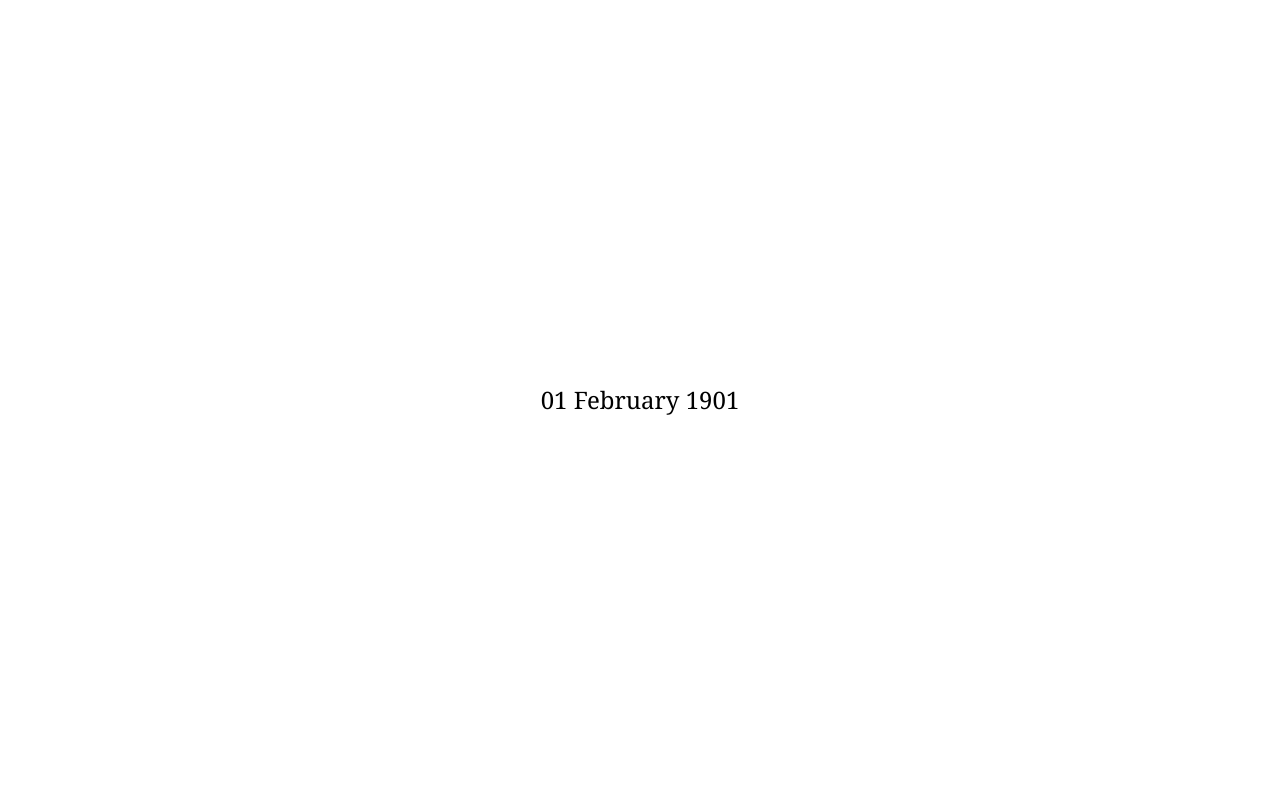
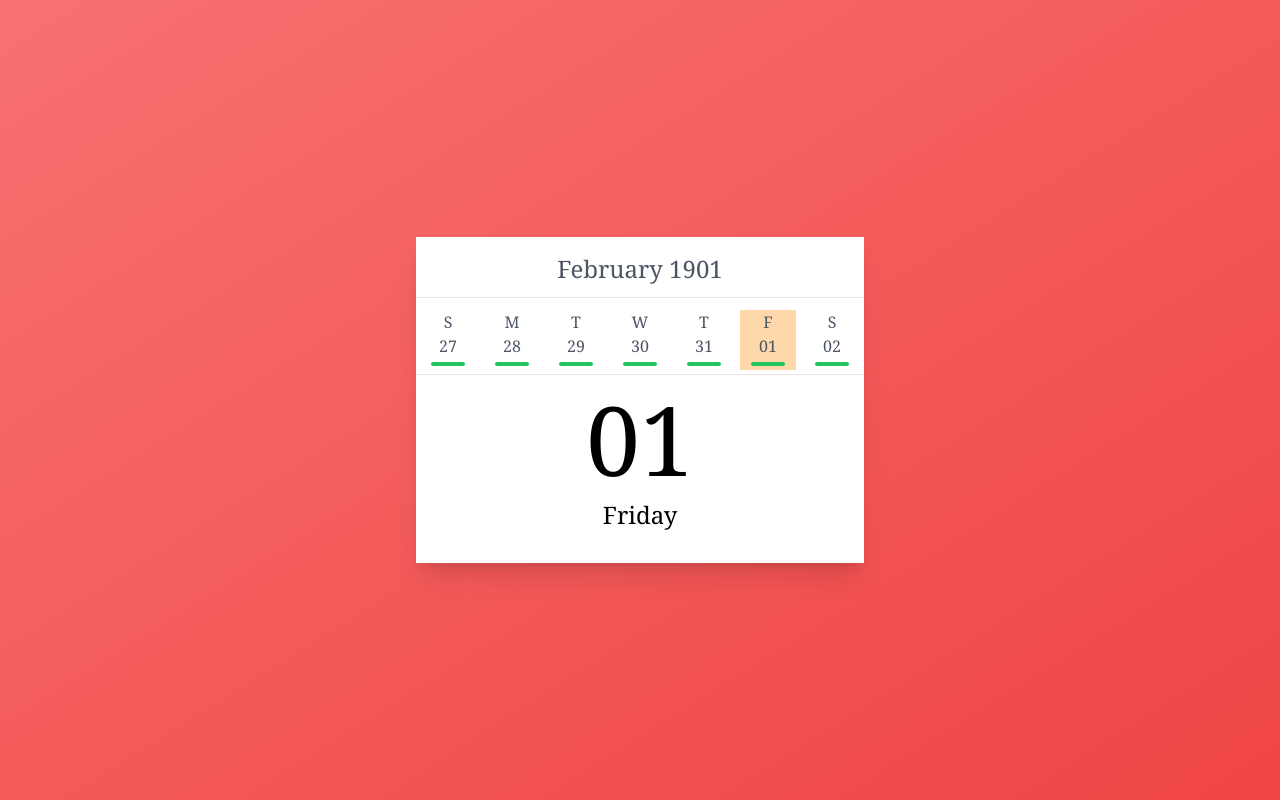
Before and after one commit to bakku/fast-like-east, a Vue app: page /days/1/1/1 in a window 1280 px wide. Built offline with nearby package versions, Linux system fonts and the light colour scheme.

Commit message:
Add first version of calendar widget

```diff
--- /dev/null
+++ b/src/components/dayView/DayCard.vue
@@ -0,0 +1,15 @@
+<script setup lang="ts">
+import DayCardHeader from "@/components/dayView/DayCardHeader.vue";
+import DayCardBody from "@/components/dayView/DayCardBody.vue";
+
+defineProps<{
+  date: Date;
+}>();
+</script>
+
+<template>
+  <div class="max-w-[28rem] w-[80%] shadow-xl pt-2 font-serif bg-white">
+    <day-card-header :date="date" />
+    <day-card-body :date="date" />
+  </div>
+</template>
--- /dev/null
+++ b/src/components/dayView/DayCardBody.vue
@@ -0,0 +1,17 @@
+<script setup lang="ts">
+import { format, getDay } from "date-fns";
+import { dateFnsLocalizer } from "@/lib/constants";
+
+defineProps<{
+  date: Date;
+}>();
+</script>
+
+<template>
+  <div class="flex flex-col">
+    <h1 class="text-8xl mt-4 text-center">{{ format(date, "dd") }}</h1>
+    <h1 class="text-2xl mt-3 mb-8 text-center">
+      {{ dateFnsLocalizer.day(getDay(date)) }}
+    </h1>
+  </div>
+</template>
--- /dev/null
+++ b/src/components/dayView/DayCardHeader.vue
@@ -0,0 +1,68 @@
+<script setup lang="ts">
+import {
+  eachDayOfInterval,
+  endOfWeek,
+  format,
+  getDate,
+  getDay,
+  getMonth,
+  getYear,
+  startOfWeek,
+} from "date-fns";
+import { currentDateFnsLocale, dateFnsLocalizer } from "@/lib/constants";
+import { daysEqual } from "@/lib/helpers";
+import router from "@/router";
+
+const props = defineProps<{
+  date: Date;
+}>();
+
+const weekDays = eachDayOfInterval({
+  start: startOfWeek(props.date),
+  end: endOfWeek(props.date),
+});
+
+const handleDayClick = (day: Date) => {
+  router.push({
+    name: "day",
+    params: {
+      day: getDate(day),
+      month: getMonth(day),
+      year: getYear(day),
+    },
+  });
+};
+</script>
+
+<template>
+  <div class="pt-2 pb-2">
+    <p class="text-2xl text-center text-gray-600">
+      {{ format(date, "MMMM yyyy", { locale: currentDateFnsLocale }) }}
+    </p>
+  </div>
+
+  <hr class="mb-2 mt-1" />
+
+  <div class="grid grid-cols-7 text-center text-gray-600">
+    <div
+      v-for="day in weekDays"
+      :key="day.getDate()"
+      :class="`flex flex-col justify-center items-center m-1 cursor-pointer ${
+        daysEqual(day, date) ? 'bg-orange-200' : ''
+      }`"
+      @click="handleDayClick(day)"
+    >
+      <p>
+        {{
+          dateFnsLocalizer.day(getDay(day), {
+            width: "narrow",
+          })
+        }}
+      </p>
+      <p>{{ format(day, "dd") }}</p>
+      <span class="w-[60%] h-1 bg-green-500 rounded-full mt-1 mb-1"></span>
+    </div>
+  </div>
+
+  <hr />
+</template>
--- /dev/null
+++ b/src/lib/constants.ts
@@ -0,0 +1,12 @@
+import { Locale } from "@/lib/types";
+import deLocale from "date-fns/locale/de";
+import enLocale from "date-fns/locale/en-GB";
+
+export const currentLocale =
+  navigator.language.split("-")[0] === "de" ? Locale.DE : Locale.EN;
+
+export const currentDateFnsLocale =
+  currentLocale === Locale.DE ? deLocale : enLocale;
+
+// We are only dealing with locales where the `localize` object is present.
+export const dateFnsLocalizer = currentDateFnsLocale.localize!!;
--- a/src/lib/helpers.ts
+++ b/src/lib/helpers.ts
@@ -1,11 +1,11 @@
-import { Locale } from "@/lib/types";
+import { getMonth, getDate, getYear } from "date-fns";
 
 export const isPositiveInteger = (str: string) => {
   const num = Number(str);
   return Number.isInteger(num) && num > 0;
 };
 
-export const getCurrentLocale = () => {
-  if (navigator.language.split("-")[0] === "de") return Locale.DE;
-  return Locale.EN;
-};
+export const daysEqual = (d1: Date, d2: Date) =>
+  getDate(d1) === getDate(d2) &&
+  getMonth(d1) === getMonth(d2) &&
+  getYear(d1) === getYear(d2);
--- a/src/main.ts
+++ b/src/main.ts
@@ -6,11 +6,11 @@ import router from "@/router";
 import translations from "@/i18n";
 
 import "@/assets/styles.css";
-import { getCurrentLocale } from "@/lib/helpers";
 import { Locale } from "@/lib/types";
+import { currentLocale } from "@/lib/constants";
 
 const i18n = createI18n({
-  locale: getCurrentLocale() === Locale.DE ? "de" : "en",
+  locale: currentLocale === Locale.DE ? "de" : "en",
   fallbackLocale: "en",
   messages: translations,
 });
--- a/src/router/index.ts
+++ b/src/router/index.ts
@@ -32,9 +32,11 @@ const router = createRouter({
         if (wrongParamGiven) return router.push({ name: "root" });
       },
       props: ({ params: { day, month, year } }) => ({
-        day: parseInt(day as string),
-        month: parseInt(month as string),
-        year: parseInt(year as string),
+        date: new Date(
+          parseInt(year as string),
+          parseInt(month as string),
+          parseInt(day as string)
+        ),
       }),
     },
     {
--- a/src/views/DayView.vue
+++ b/src/views/DayView.vue
@@ -1,27 +1,15 @@
 <script setup lang="ts">
-import { format } from "date-fns";
-import deLocale from "date-fns/locale/de";
-import enLocale from "date-fns/locale/en-GB";
-import { getCurrentLocale } from "@/lib/helpers";
-import { Locale } from "@/lib/types";
+import DayCard from "@/components/dayView/DayCard.vue";
 
-const props = defineProps<{
-  day: number;
-  month: number;
-  year: number;
+defineProps<{
+  date: Date;
 }>();
-
-const date = new Date(props.year, props.month, props.day);
 </script>
 
 <template>
-  <main class="flex h-screen justify-center items-center">
-    <p class="text-2xl font-serif">
-      {{
-        format(date, $t("dateFormat"), {
-          locale: getCurrentLocale() === Locale.DE ? deLocale : enLocale,
-        })
-      }}
-    </p>
+  <main
+    class="flex h-screen justify-center items-center bg-gradient-to-br from-red-400 to-red-500"
+  >
+    <day-card :date="date" />
   </main>
 </template>
```
Also changed, not shown: 1 other file (tests, documents, lock files or other folders).
